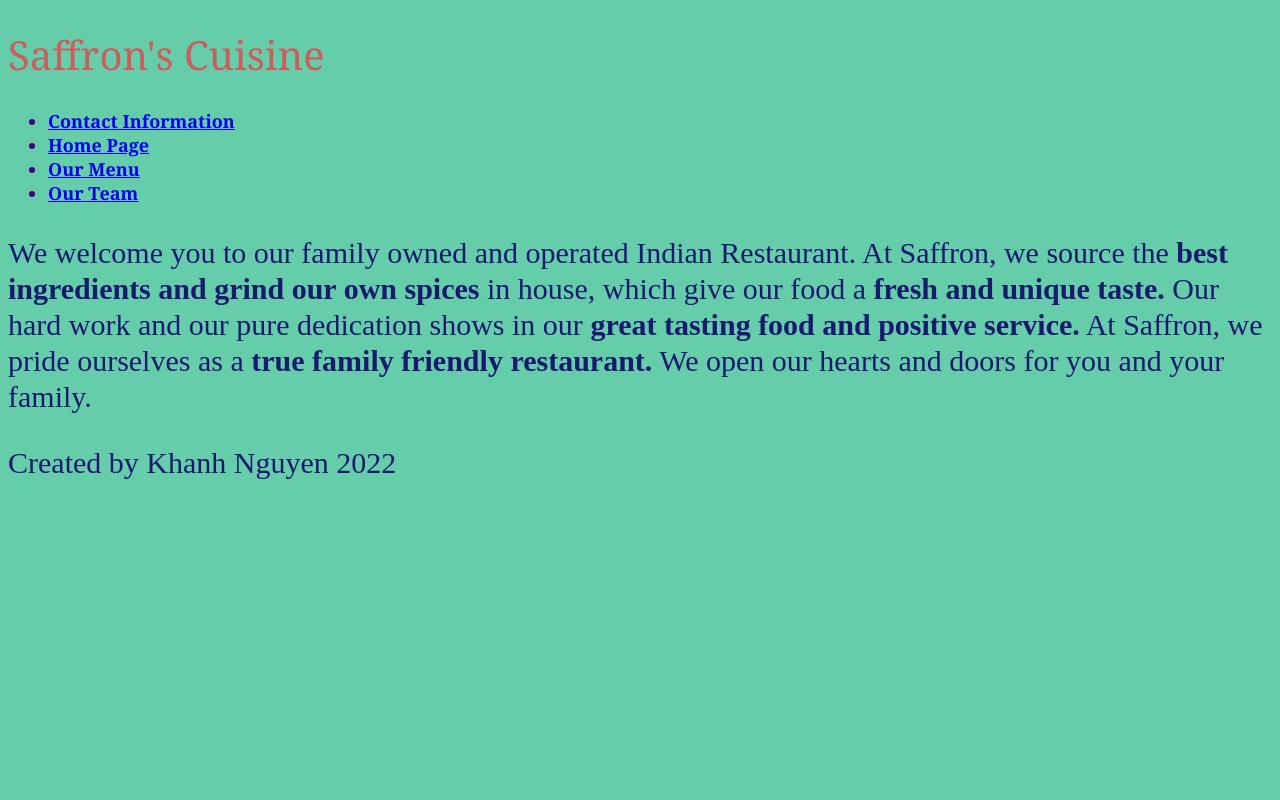
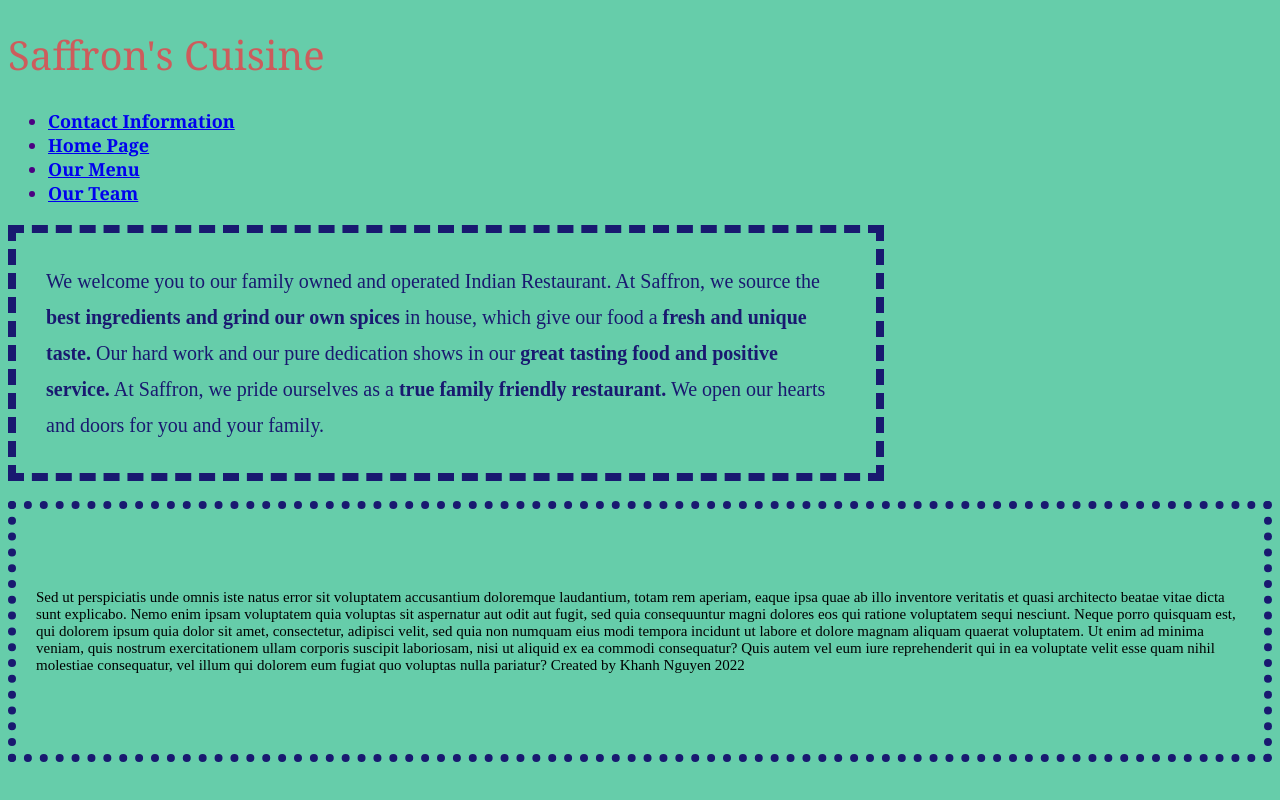
Before and after one commit to khanhcongnguyen/khanhcongnguyen.github.io, a plain HTML site: page index.html in a window 1280 px wide. Drawn offline with Linux system fonts and the light colour scheme.

Commit message:
Add files via upload

```diff
--- a/css/style.css
+++ b/css/style.css
@@ -8,6 +8,10 @@ p {
   color:MidnightBlue;
   font: Georgia, serif;
   line-height: 36px;
+  width: 800px;
+  border: 8px dashed MidnightBlue;
+  padding: 30px;
+
 }
 
 h1 {
@@ -31,5 +35,8 @@ table {
 }
 
 footer {
-  font-size: 12px;
+  font-size: 10px;
+  border: 8px dotted MidnightBlue;
+  padding: 80px 20px;
+
 }
--- a/index.html
+++ b/index.html
@@ -4,6 +4,11 @@
   <title>Saffron Home Page</title>
   <link href="css/style.css" rel="stylesheet">
   <link href="images/favicon.ico" rel="icon">
+  <style>
+  p {
+    font-size: 20px;
+  }
+  </style>
 </head>
 
 <body>
@@ -29,13 +34,9 @@ h1 {
   <p>We welcome you to our family owned and operated Indian Restaurant. At Saffron, we source the <strong>best ingredients and grind our own spices</strong> in house, which give our food a <strong>fresh and unique taste.</strong> Our hard work and our pure dedication shows in our <strong>great tasting food and positive service.</strong> At Saffron, we pride ourselves as a <strong>true family friendly restaurant.</strong> We open our hearts and doors for you and your family.</p>
 </main>
 
-<footer>
-<style>
-p {
-  font-size: 30px;
-}
-</style>
-  <p>Created by Khanh Nguyen 2022</p>
+<footer style="font-size: 15px; ">
+Sed ut perspiciatis unde omnis iste natus error sit voluptatem accusantium doloremque laudantium, totam rem aperiam, eaque ipsa quae ab illo inventore veritatis et quasi architecto beatae vitae dicta sunt explicabo. Nemo enim ipsam voluptatem quia voluptas sit aspernatur aut odit aut fugit, sed quia consequuntur magni dolores eos qui ratione voluptatem sequi nesciunt. Neque porro quisquam est, qui dolorem ipsum quia dolor sit amet, consectetur, adipisci velit, sed quia non numquam eius modi tempora incidunt ut labore et dolore magnam aliquam quaerat voluptatem. Ut enim ad minima veniam, quis nostrum exercitationem ullam corporis suscipit laboriosam, nisi ut aliquid ex ea commodi consequatur? Quis autem vel eum iure reprehenderit qui in ea voluptate velit esse quam nihil molestiae consequatur, vel illum qui dolorem eum fugiat quo voluptas nulla pariatur?
+Created by Khanh Nguyen 2022
 </footer>
   </body>
 </html>
```
